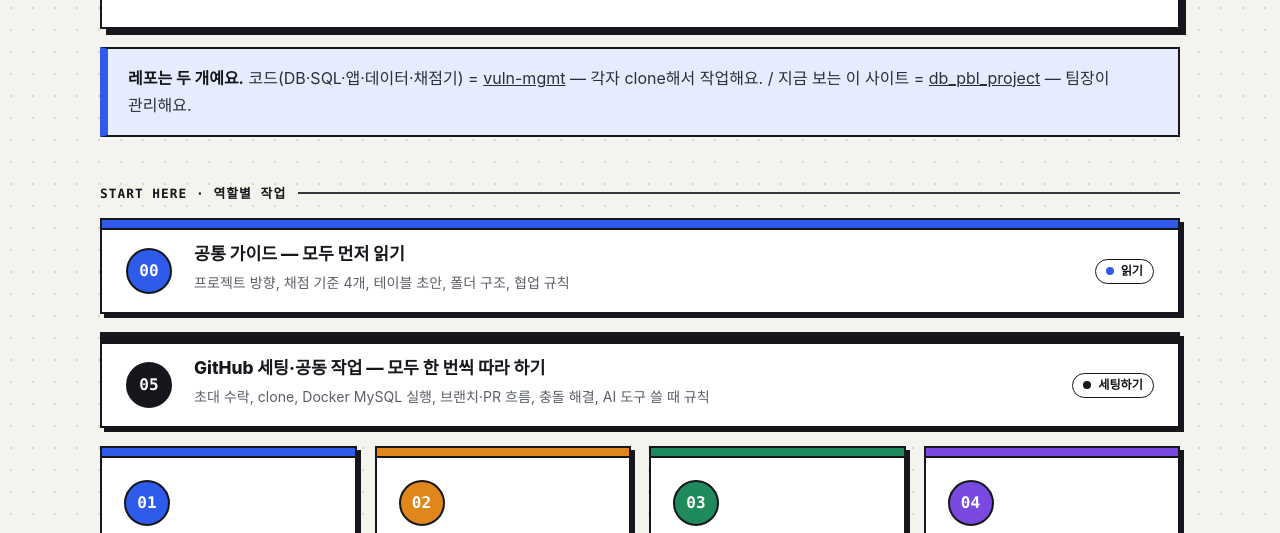
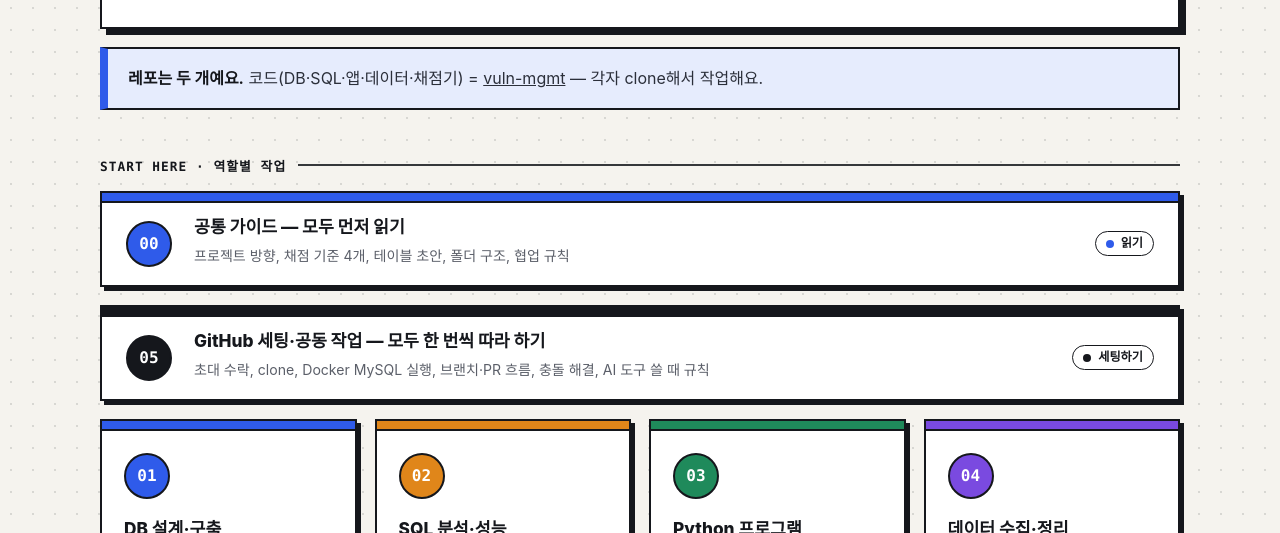
Before and after one commit to duhyun07/db_pbl_project, a plain HTML site: page index.html in a window 1280 px wide. Shown: the part 267-800 px from the top of the page. Drawn offline with Linux system fonts and the light colour scheme; a web font is replaced by a local one.

Commit message:
Update repository note in index.html
Removed part of the note about the second repository.

```diff
--- a/index.html
+++ b/index.html
@@ -20,7 +20,7 @@
       <div class="badge">12/2(수) 발표<strong data-dday>D-10</strong></div>
     </header>
 
-    <div class="callout repo-note"><strong>레포는 두 개예요.</strong> 코드(DB·SQL·앱·데이터·채점기) = <a href="https://github.com/duhyun07/vuln-mgmt">vuln-mgmt</a> — 각자 clone해서 작업해요. / 지금 보는 이 사이트 = <a href="https://github.com/duhyun07/db_pbl_project">db_pbl_project</a> — 팀장이 관리해요.</div>
+    <div class="callout repo-note"><strong>레포는 두 개예요.</strong> 코드(DB·SQL·앱·데이터·채점기) = <a href="https://github.com/duhyun07/vuln-mgmt">vuln-mgmt</a> — 각자 clone해서 작업해요. </div>
 
     <p class="section-label">START HERE · 역할별 작업</p>
     <section class="cards" aria-label="역할별 작업 페이지">
```
